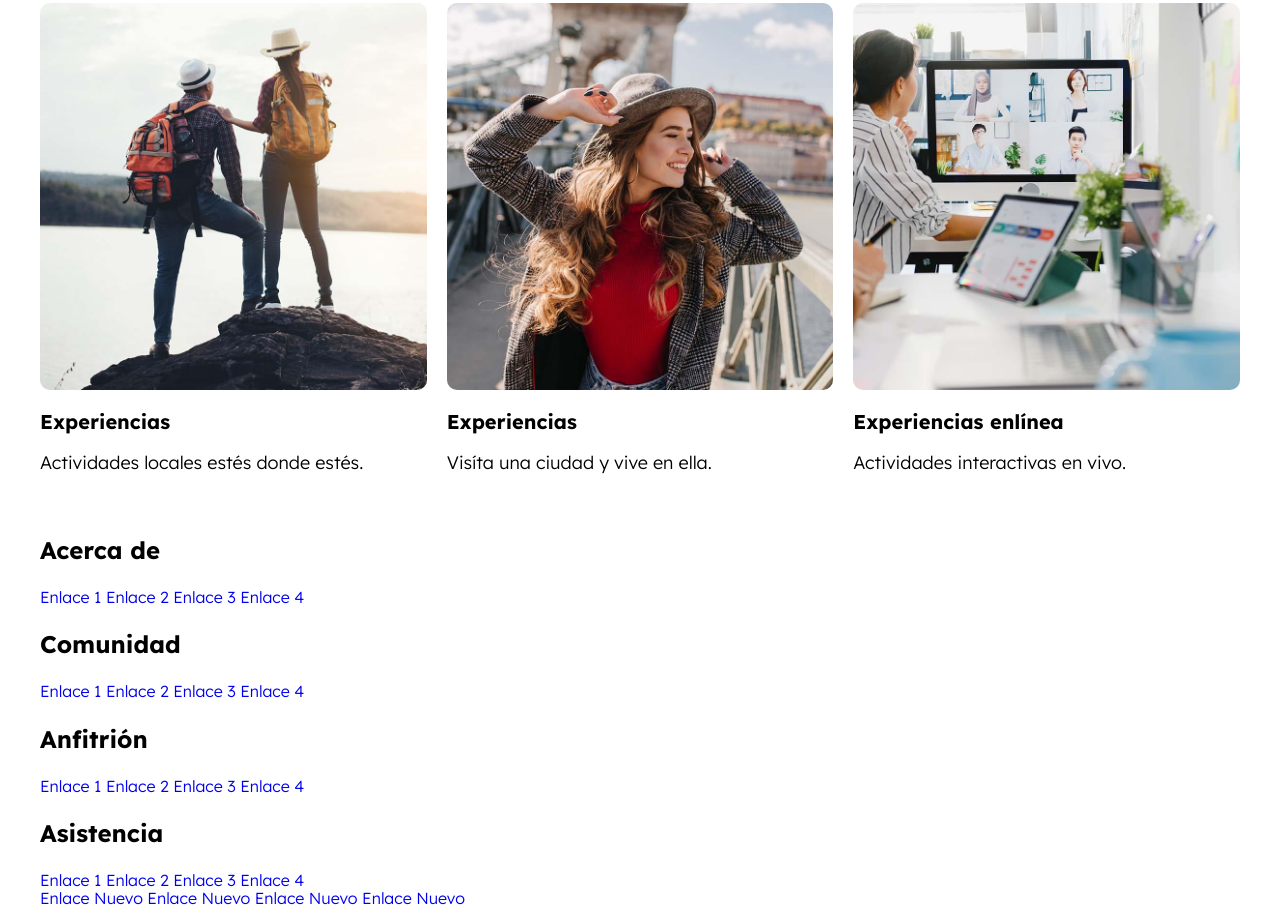
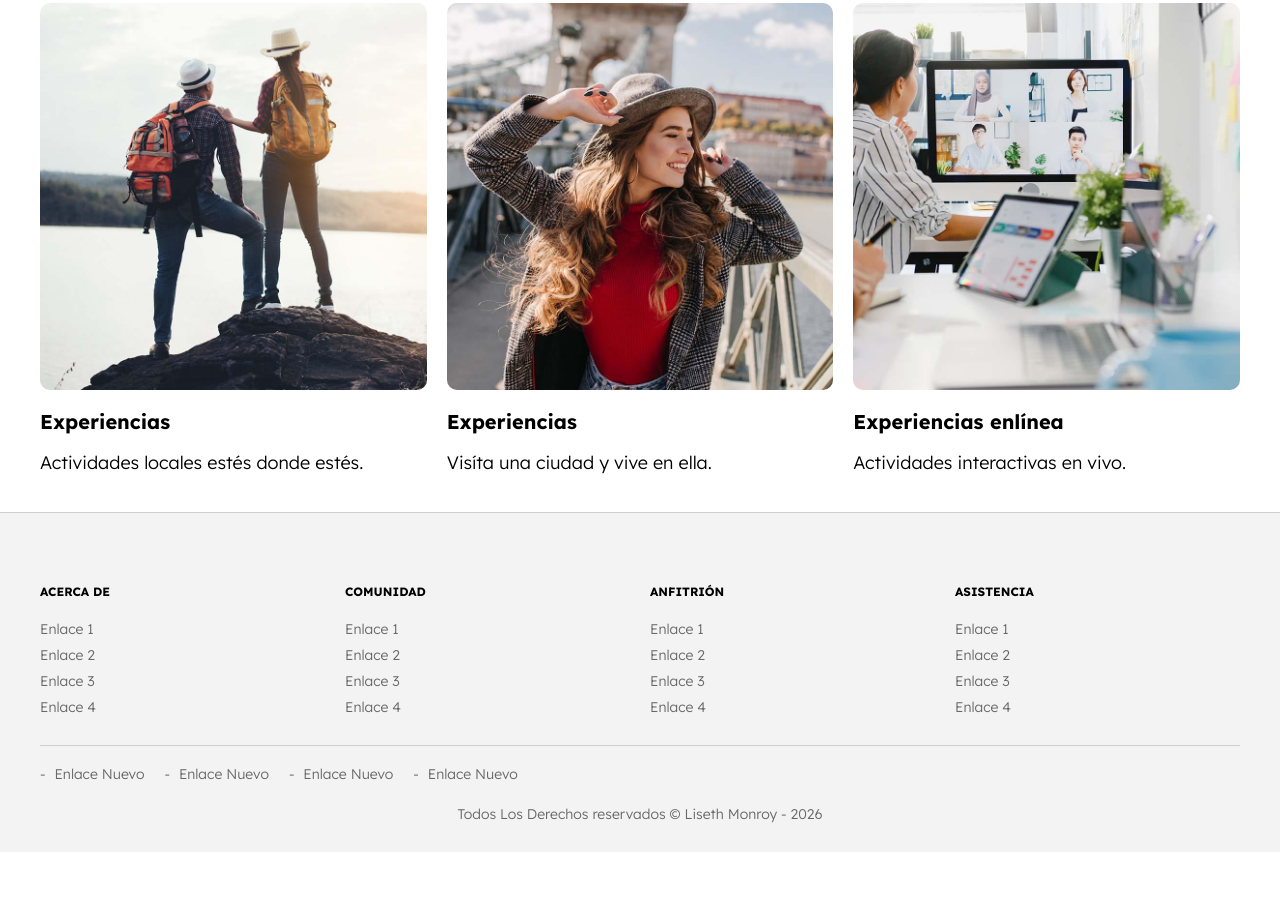
Before and after one commit to Monroybr/airbnb, a website: page index.html in a window 1280 px wide. Shown: the part 2345-3253 px from the top of the page. After the commit the page ends 3197 px from the top, so only its background shows below. Drawn offline with Linux system fonts and the light colour scheme.

Commit message:
se realizo el css de la seccion footer

```diff
--- a/index.html
+++ b/index.html
@@ -266,8 +266,9 @@
                 <a class="footer__enlace footer__enlace--barra" href="#">Enlace Nuevo</a>
                 <a class="footer__enlace footer__enlace--barra" href="#">Enlace Nuevo</a>
             </nav>
+            <p class="footer__enlace footer__enlace--derechos">Todos Los Derechos reservados © Liseth Monroy - 2026</p>
         </div>
+
     </footer>
-
 </body>
 </html>
--- a/src/scss/app.scss
+++ b/src/scss/app.scss
@@ -1,3 +1,4 @@
 @use 'base';
 @use 'ui/header';
 @use 'ui/contenido';
+@use 'ui/footer';
--- /dev/null
+++ b/src/scss/ui/footer/_footer.scss
@@ -0,0 +1,53 @@
+@use 'base/variables' as v;
+@use 'base/mixins' as m;
+
+.footer{
+    border-top: 1px solid lighten(v.$gris, 40%);
+    background-color: lighten(v.$grisClaro, 7%);
+    padding-top: 5rem;
+    &__grid{
+        @include m.tablet{
+            @include m.grid(2, 2rem);
+        }
+        @include m.desktop {
+            @include m.grid(4, 2rem);
+        }
+    }
+
+    &__heading{
+        text-transform: uppercase;
+        font-size: 1.2rem;
+    }
+
+    &__enlace{
+        display: block;
+        color: v.$gris;
+        font-size: 1.4rem;
+        margin-bottom: 1rem;
+    }
+
+    &__barra{
+        border-top: 1px solid lighten(v.$gris, 40%);
+        margin-top: 2rem;
+        padding:2rem 0;
+    }
+    &__barranav{
+        display: flex;
+        flex-direction: column;
+        @include m.tablet {
+            flex-direction: row;
+            gap: 2rem;
+        }
+    }
+
+    &__enlace--barra{
+        &::before{
+            content: ' - ';
+            margin-right:.5rem ;
+        }
+    }
+
+    &__enlace--derechos{
+        text-align: center;
+    }
+}
--- /dev/null
+++ b/src/scss/ui/footer/_index.scss
@@ -0,0 +1 @@
+@forward 'footer';
```
Also changed, not shown: build/css/app.css, 1 other file.
